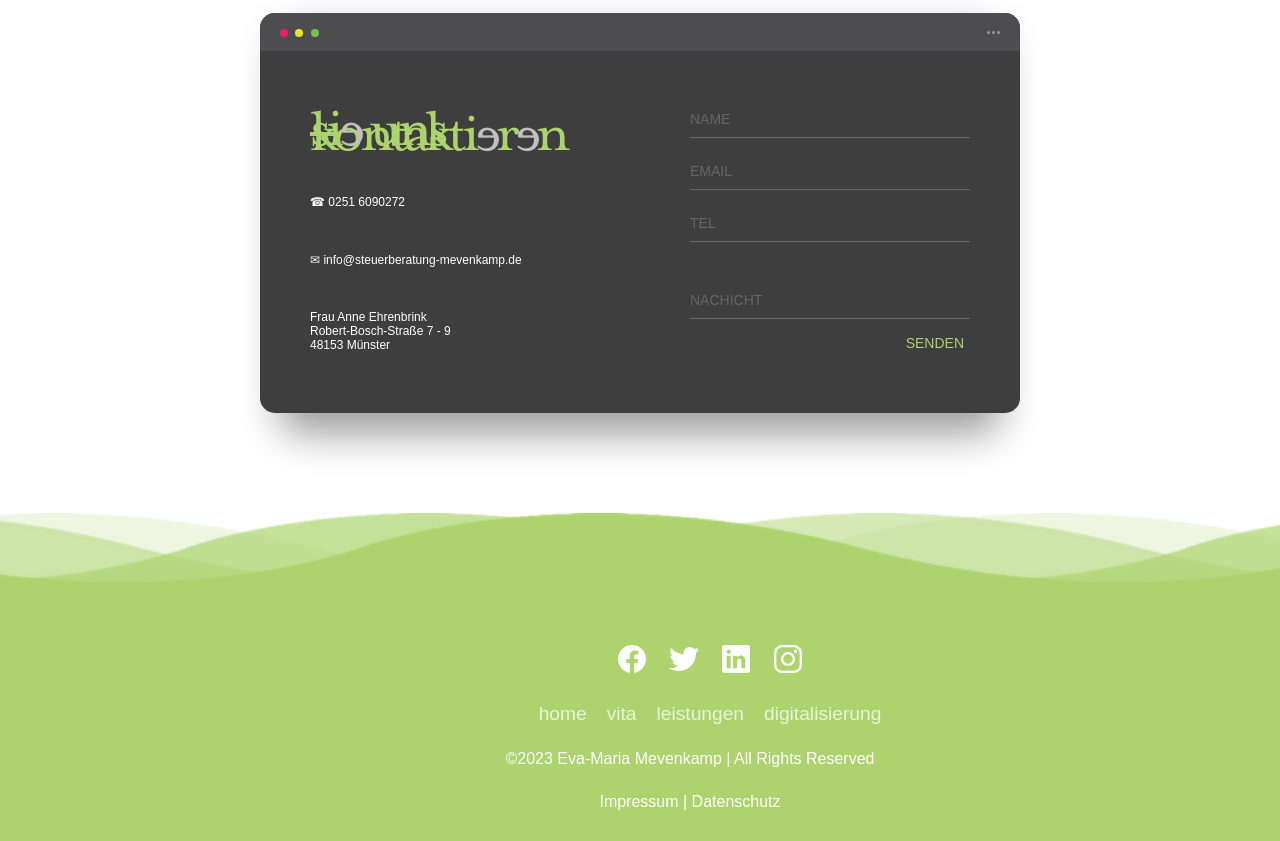
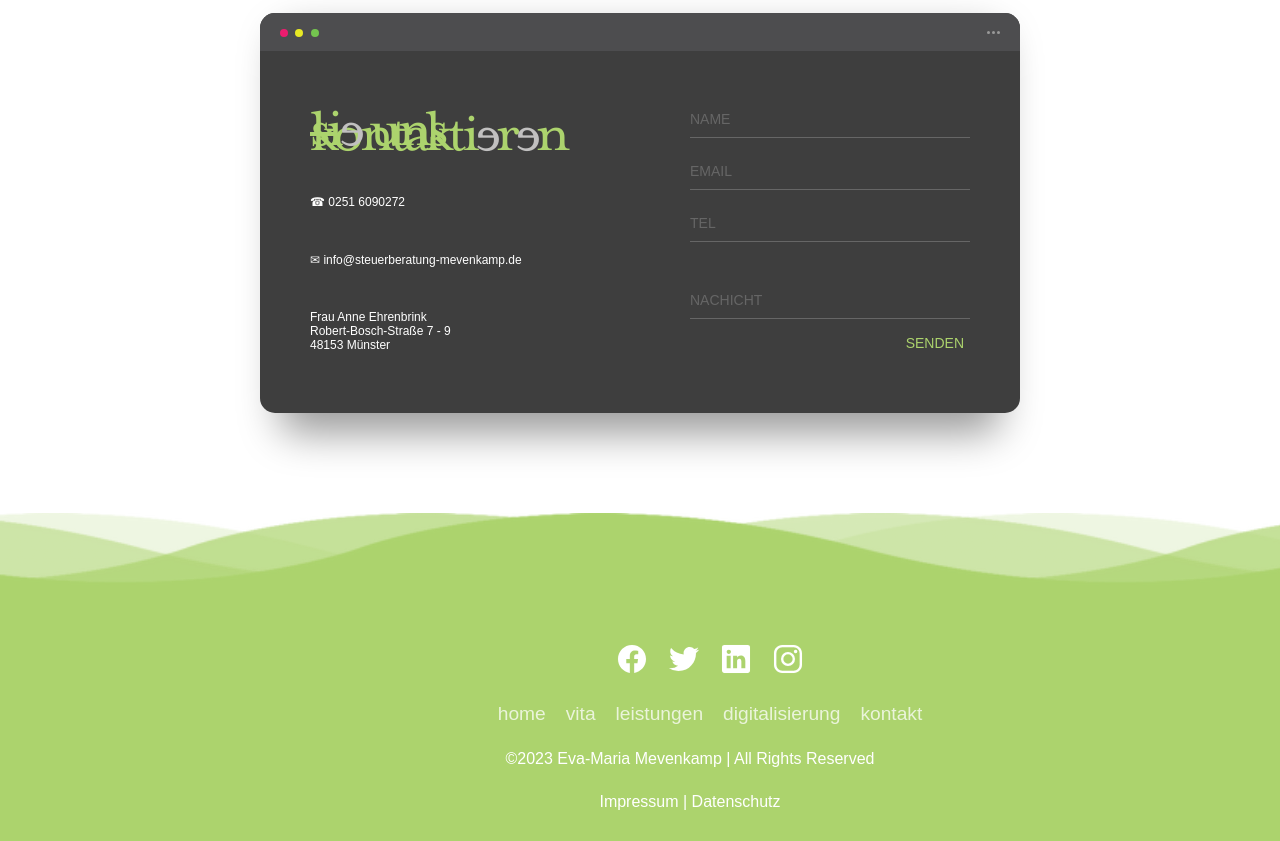
Before and after one commit to 99Jannis99/Mevenkamp, a website: page index.html in a window 1280 px wide. Shown: the part 4114-4955 px from the top of the page. Drawn offline with nearby package versions, Linux system fonts and the light colour scheme.

Commit message:
fix: kontakt in footer

```diff
--- a/index.html
+++ b/index.html
@@ -299,6 +299,9 @@
             <li onclick="scrollToSection('digital',true)" class="menu__item">
                 <p class="menu__link">digitalisierung</p>
             </li>
+            <li onclick="scrollToSection('contact',true)" class="menu__item">
+                <p class="menu__link">kontakt</p>
+            </li>
 
         </ul>
         <p>&copy;2023 Eva-Maria Mevenkamp | All Rights Reserved</p>
```
